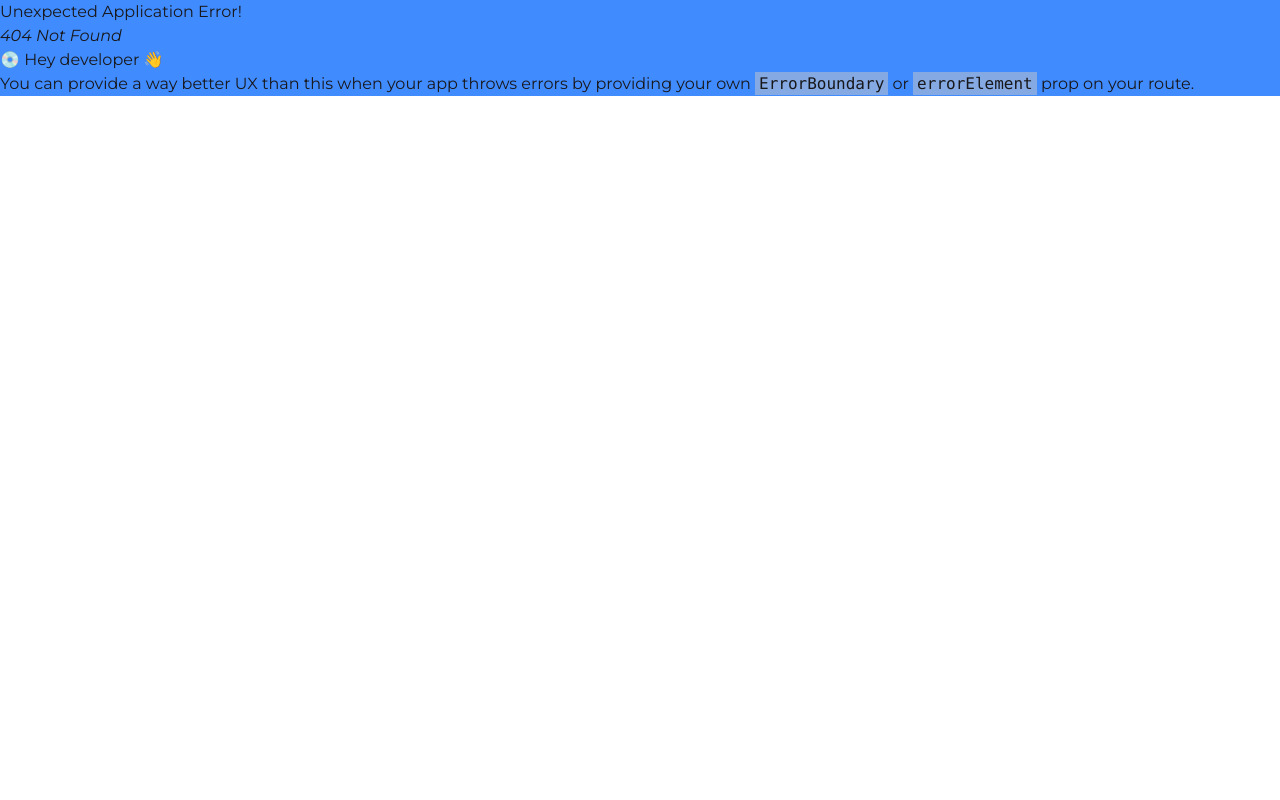
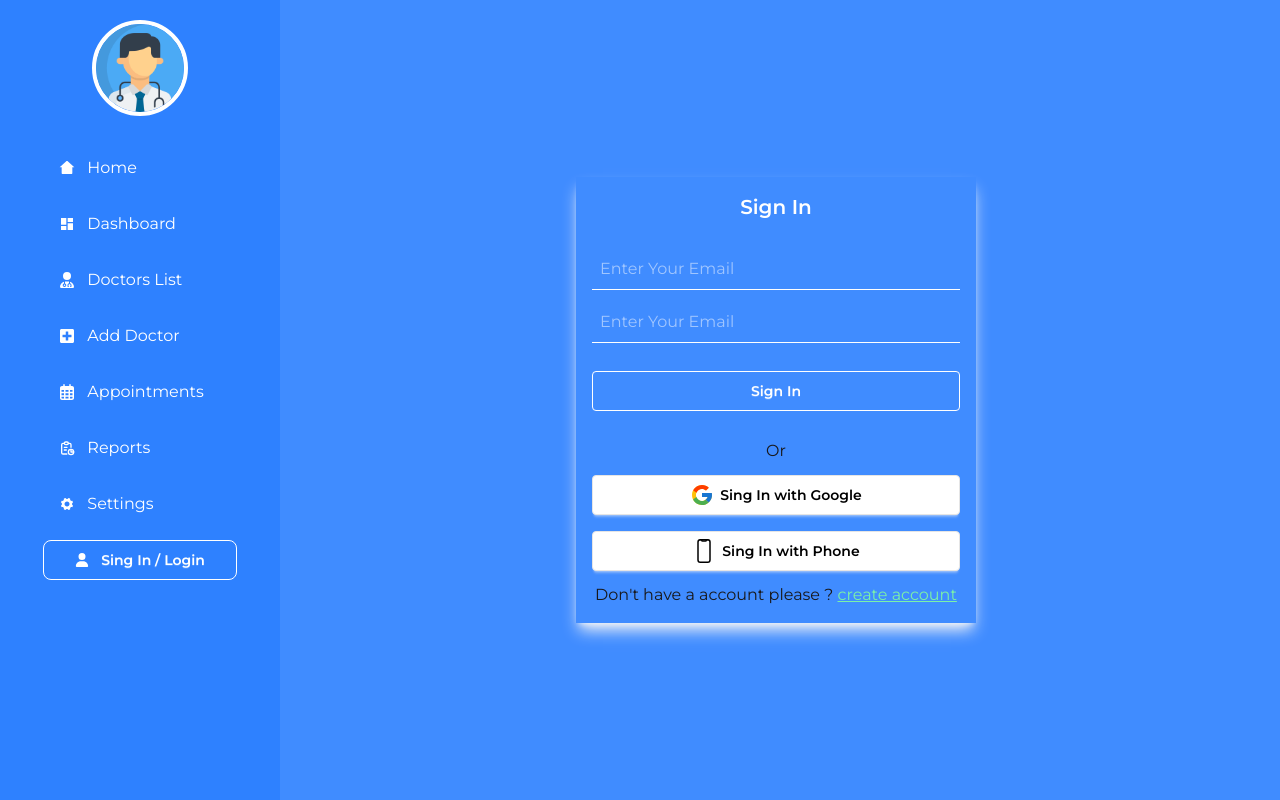
Before and after one commit to mdsamiulislam54/Hospital-Management, a React (Vite) app: page /login in a window 1280 px wide. Before the commit this address had no page. Shown: the top 800 px of the page. Built offline with nearby package versions, Linux system fonts and the light colour scheme.

Commit message:
User Authentication update

```diff
--- a/package.json
+++ b/package.json
@@ -13,8 +13,10 @@
     "@reduxjs/toolkit": "^2.7.0",
     "@tailwindcss/vite": "^4.1.5",
     "daisyui": "^5.0.35",
+    "firebase": "^11.6.1",
     "framer-motion": "^12.9.4",
     "react": "^19.0.0",
+    "react-countup": "^6.5.3",
     "react-dom": "^19.0.0",
     "react-fast-marquee": "^1.6.5",
     "react-icons": "^5.5.0",
--- a/src/components/Footer/Footer.jsx
+++ b/src/components/Footer/Footer.jsx
@@ -14,8 +14,8 @@ import Newsletter from "../NewsLetter/NewsLetter";
 
 const Footer = () => {
   return (
-    <div className="pt-20 bg-white px-4 z-100 ">
-      <div>
+    <div className="pt-20 bg-white z-100 ">
+      <div className="px-4 ">
         <div>
          <Newsletter/>
         </div>
--- a/src/components/Home/Home.jsx
+++ b/src/components/Home/Home.jsx
@@ -8,7 +8,7 @@ import NewsLetter from "../NewsLetter/NewsLetter";
 
 const Home = () => {
   return (
-    <div className="lg:ml-62">
+    <div className="xl:ml-62">
       <section className="h-screen ">
         <section className="px-0">
 
--- a/src/components/Sidebar/Sidebar.jsx
+++ b/src/components/Sidebar/Sidebar.jsx
@@ -8,6 +8,7 @@ import { FaRegCalendarDays, FaUser, FaUserDoctor } from 'react-icons/fa6'
 import { FaPlusSquare } from 'react-icons/fa'
 import { TbReport } from 'react-icons/tb'
 import { IoIosSettings } from 'react-icons/io'
+
 const Sidebar = () => {
   return (
     <div className="w-10/12 mx-auto  min-h-screen p-5 rounded-lg text-white">
@@ -67,12 +68,13 @@ const Sidebar = () => {
         </NavLink>
         <NavLink
           className=" btn btn-outline flex items-center gap-3 w-full px-4 py-2 rounded-lg hover:bg-white transition"
-          to="/login"
+          to={'/login'}
         >
           <FaUser /> Sing In / Login
         </NavLink>
       </ul>
     </div>
+
   </div>
 
   )
--- /dev/null
+++ b/src/components/UserAuthentication/Login.jsx
@@ -0,0 +1,54 @@
+import React from "react";
+import { MdOutlineMarkEmailUnread } from "react-icons/md";
+import { FcGoogle } from "react-icons/fc";
+import { IoPhonePortraitOutline } from "react-icons/io5";
+import { Link } from "react-router";
+
+const Login = () => {
+  return (
+    <div className="h-screen xl:ml-62 px-4 flex flex-col justify-center items-center">
+      <form
+        action=""
+        className="flex flex-col gap-3 w-5/12 mx-auto shadow-lg p-4 shadow-gray-100"
+      >
+        <caption className="mb-4 text-xl font-semibold text-white">
+          Sign In
+        </caption>
+        <input
+          type="text"
+          placeholder="Enter Your Email"
+          className="w-full border-b p-2 text-white outline-none"
+        />
+        <input
+          type="text"
+          placeholder="Enter Your Email"
+          className="w-full border-b p-2 text-white outline-none"
+        />
+        <input
+          type="submit"
+          value="Sign In"
+          className="w-full my-4 p-2 text-white btn btn-outline hover:bg-white hover:text-black transition-all duration-500 "
+        />
+        <caption>Or</caption>
+        <div className="flex justify-center items-center flex-col gap-4">
+          <button className="btn bg-white text-black border-[#e5e5e5] btn-block">
+            <FcGoogle size={24} />
+            Sing In with Google
+          </button>
+
+          <button className="btn bg-white text-black border-[#e5e5e5] btn-block">
+            <IoPhonePortraitOutline size={24} />
+            Sing In with Phone
+          </button>
+        </div>
+        <div>
+          <p className="text-center">
+            Don't have a account please ? <Link className="underline text-green-300">create account</Link>
+          </p>
+        </div>
+      </form>
+    </div>
+  );
+};
+
+export default Login;
--- /dev/null
+++ b/src/components/UserAuthentication/Registration.jsx
@@ -0,0 +1,9 @@
+import React from 'react'
+
+const Registration = () => {
+  return (
+    <div>Registration</div>
+  )
+}
+
+export default Registration
--- /dev/null
+++ b/src/firebase-init.js
@@ -0,0 +1,17 @@
+// src/firebase/firebase.config.js
+
+import { initializeApp } from "firebase/app";
+import { getAuth } from "firebase/auth";
+const firebaseConfig = {
+  apiKey: import.meta.env.VITE_API_KEY,
+  authDomain: import.meta.env.VITE_AUTH_DOMAIN,
+  projectId: import.meta.env.VITE_PROJECT_ID,
+  storageBucket: import.meta.env.VITE_STORAGE_BUCKET,
+  messagingSenderId: import.meta.env.VITE_MESSAGING_SENDER_ID,
+  appId: import.meta.env.VITE_APP_ID,
+  measurementId: import.meta.env.VITE_MID
+};
+
+const app = initializeApp(firebaseConfig);
+const auth = getAuth(app)
+export default auth;
```
Also changed, not shown: src/main.jsx (+10 -0 lines), 2 other files (tests, documents, lock files or other folders).
